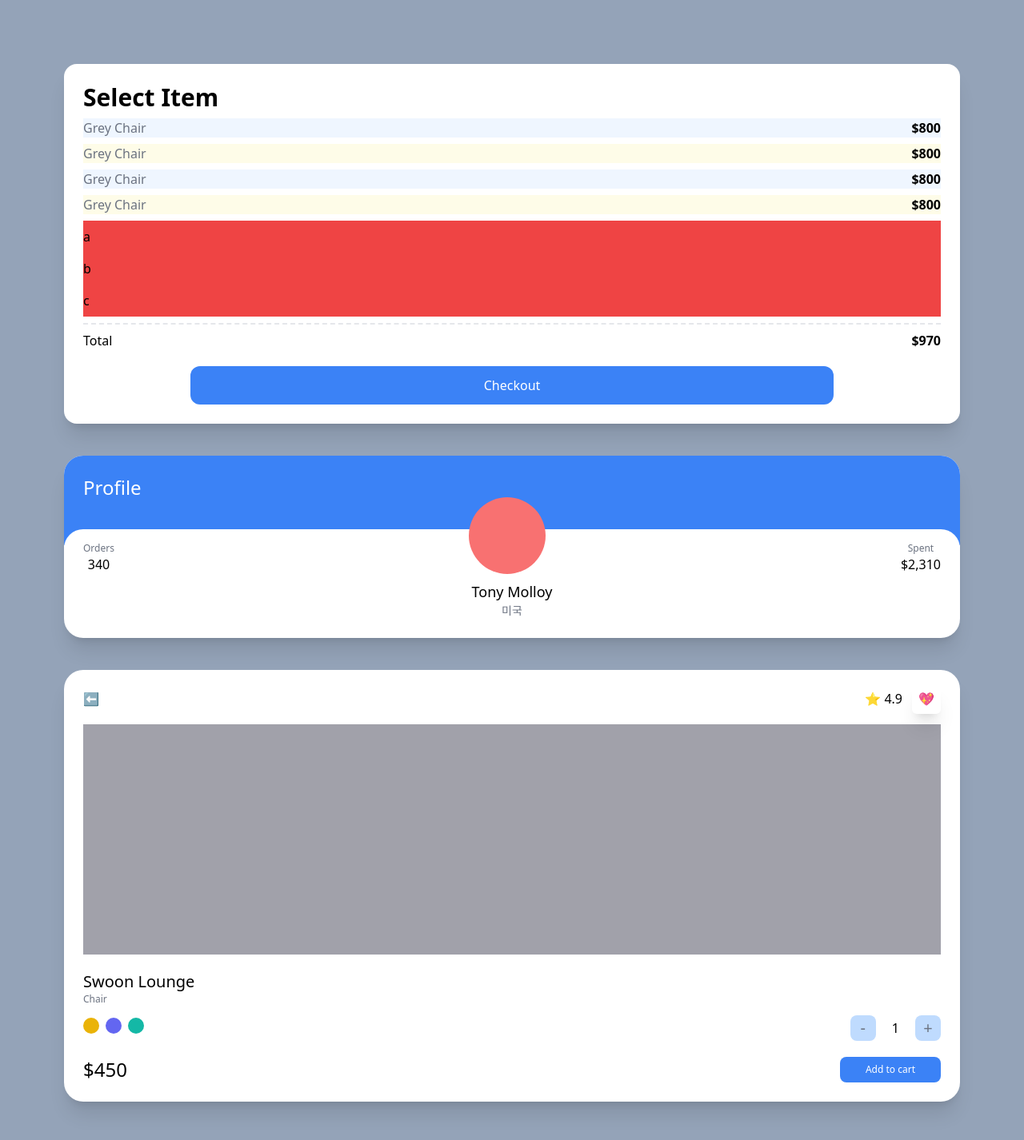
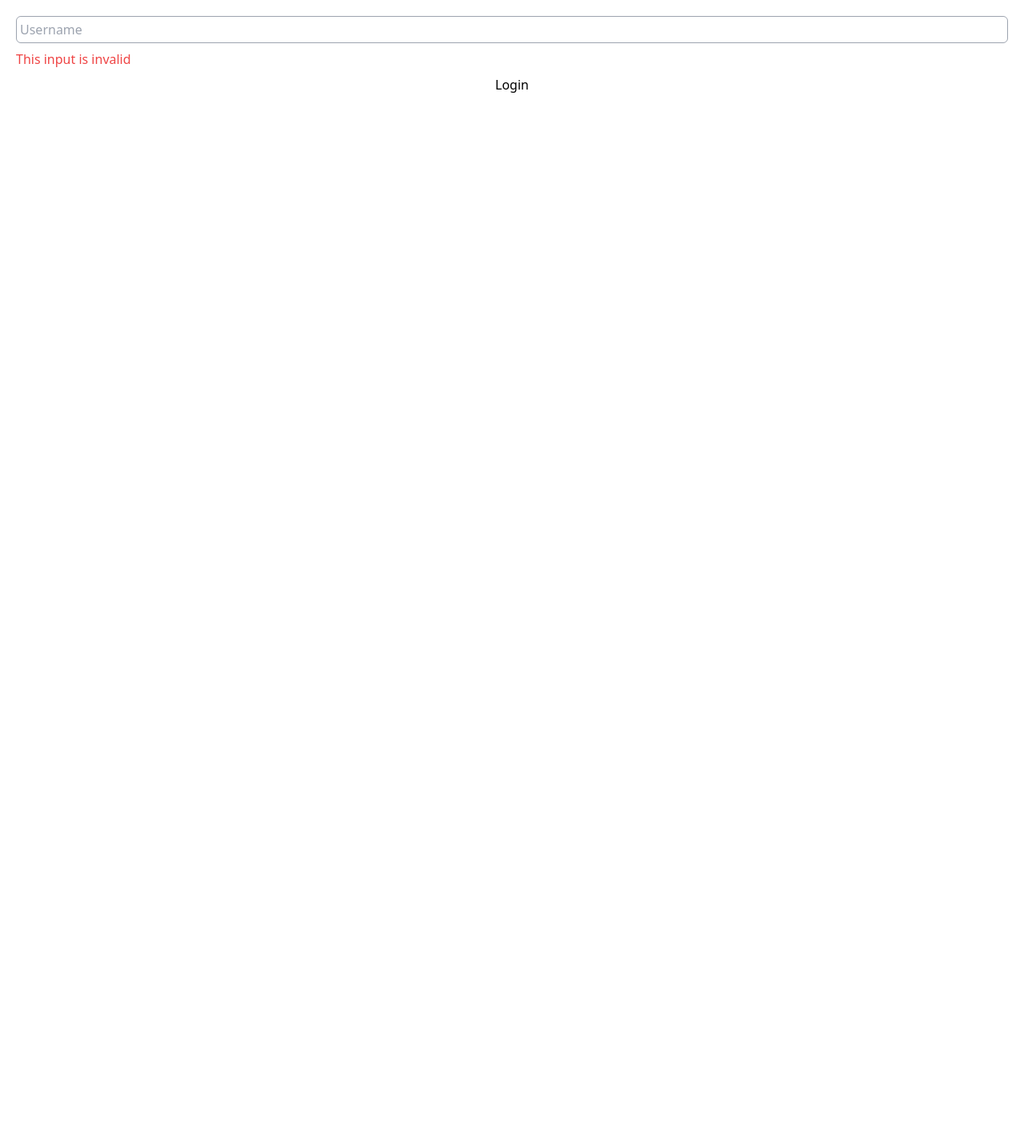
Before and after one commit to clianor/carrot-market, a Next.js app: page / in a window 1280 px wide. Shown: the top 1426 px of the page at 80% size. After the commit the page ends 800 px from the top, so only its background shows below. Built offline with nearby package versions, Linux system fonts and the light colour scheme.

Commit message:
Modifiers for Forms

```diff
--- a/pages/index.tsx
+++ b/pages/index.tsx
@@ -2,103 +2,20 @@
 
 const Home: NextPage = () => {
   return (
-    <div className="bg-slate-400 py-20 px-20 grid gap-10 min-h-screen">
-      <div className="bg-white p-6 rounded-2xl shadow-xl">
-        <span className="font-semibold text-3xl">Select Item</span>
-        <ul>
-          {[1, 2, 3, 4].map((i) => (
-            <div
-              key={i}
-              className="flex justify-between my-2 odd:bg-blue-50 even:bg-yellow-50 first:bg-teal-50 last:bg-amber-50"
-            >
-              <span className="text-gray-500">Grey Chair</span>
-              <span className="font-semibold">$800</span>
-            </div>
-          ))}
-        </ul>
-        <ul>
-          {['a', 'b', 'c', ''].map((c, i) => (
-            <li key={i} className="bg-red-500 py-2 empty:hidden">
-              {c}
-            </li>
-          ))}
-        </ul>
-        <div className="flex justify-between mt-2 pt-2 border-t-2 border-dashed">
-          <span>Total</span>
-          <span className="font-semibold">$970</span>
-        </div>
-        <button
-          className="block mt-5 bg-blue-500 text-white p-3
-          text-center rounded-xl w-3/4 mx-auto
-          hover:bg-teal-500 hover:text-black
-          active:bg-yellow-500 focus:bg-red-500"
-        >
-          Checkout
-        </button>
-      </div>
-
-      <div className="bg-white overflow-hidden rounded-3xl shadow-xl">
-        <div className="bg-blue-500 p-6 pb-14">
-          <span className="text-white text-2xl">Profile</span>
-        </div>
-        <div className="rounded-3xl p-6 bg-white relative -top-5">
-          <div className="flex relative -top-16 items-end justify-between">
-            <div className="flex flex-col items-center">
-              <span className="text-xs text-gray-500">Orders</span>
-              <span className="font-medium">340</span>
-            </div>
-            <div className="h-24 w-24 bg-red-400 rounded-full" />
-            <div className="flex flex-col items-center">
-              <span className="text-xs text-gray-500">Spent</span>
-              <span className="font-medium">$2,310</span>
-            </div>
-          </div>
-          <div className="relative flex flex-col items-center -mt-14 -mb-5">
-            <span className="text-lg font-medium">Tony Molloy</span>
-            <span className="text-sm text-gray-500">미국</span>
-          </div>
-        </div>
-      </div>
-
-      <div className="bg-white p-6 rounded-3xl shadow-xl">
-        <div className="flex mb-5 justify-between items-center">
-          <span>⬅️</span>
-          <div className="space-x-3">
-            <span>⭐️ 4.9</span>
-            <span className="shadow-xl p-2 rounded-md">💖</span>
-          </div>
-        </div>
-
-        <div className="bg-zinc-400 h-72 mb-5" />
-
-        <div className="flex flex-col">
-          <span className="font-medium text-xl">Swoon Lounge</span>
-          <span className="text-xs text-gray-500">Chair</span>
-          <div className="mt-3 mb-5 flex justify-between items-center">
-            <div className="space-x-2">
-              <button className="w-5 h-5 rounded-full bg-yellow-500 focus:ring-2 ring-offset-2 ring-yellow-500 transition" />
-              <button className="w-5 h-5 rounded-full bg-indigo-500 focus:ring-2 ring-offset-2 ring-indigo-500 transition" />
-              <button className="w-5 h-5 rounded-full bg-teal-500 focus:ring-2 ring-offset-2 ring-teal-500 transition" />
-            </div>
-            <div className="flex items-center space-x-5">
-              <button className=" rounded-lg bg-blue-200 flex justify-center items-center aspect-square w-8 text-xl text-gray-500">
-                -
-              </button>
-              <span>1</span>
-              <button className=" rounded-lg bg-blue-200 flex justify-center items-center aspect-square w-8 text-xl text-gray-500">
-                +
-              </button>
-            </div>
-          </div>
-          <div className="flex justify-between items-center">
-            <span className="font-medium text-2xl">$450</span>
-            <button className="bg-blue-500 py-2 px-8 text-center text-xs text-white rounded-lg">
-              Add to cart
-            </button>
-          </div>
-        </div>
-      </div>
-    </div>
+    <form className="flex flex-col space-y-2 p-5">
+      <input
+        type="text"
+        required
+        placeholder="Username"
+        className="border p-1 peer border-gray-400 rounded-md"
+      />
+      <span className="hidden peer-invalid:block peer-invalid:text-red-500">
+        This input is invalid
+      </span>
+      <span className="hidden peer-valid:block peer-valid:text-teal-500">Awesome username</span>
+      <span className="hidden peer-hover:block peer-hover:text-amber-500">Hello</span>
+      <input type="submit" value="Login" className="bg-white" />
+    </form>
   );
 };
 
```
